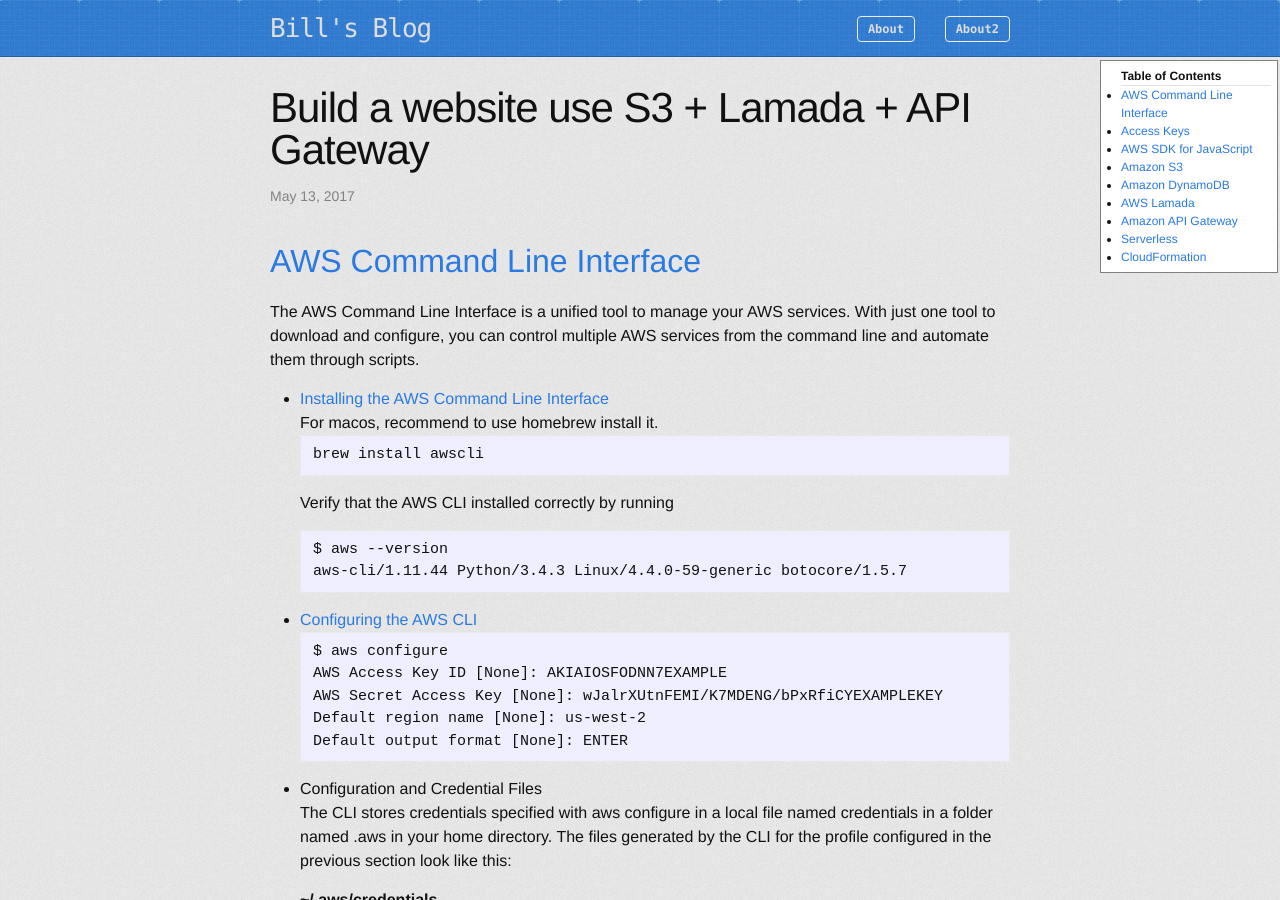
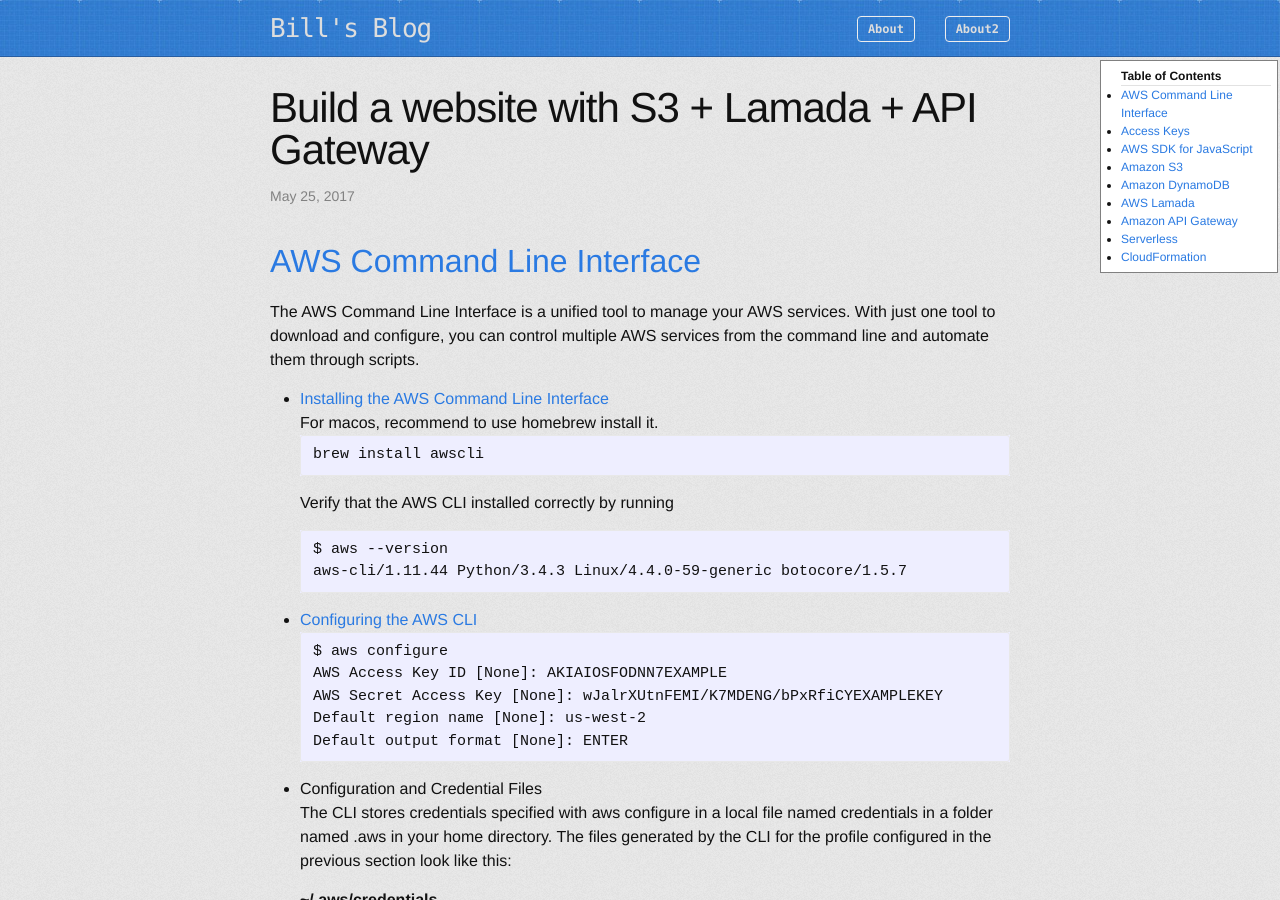
Before and after one commit to wf225/wf225.github.io, a Jekyll site: the page built from _posts/aws/2017-05-25-build-website-with-s3-lamada.md, in a window 1280 px wide and 900 px high. Built offline with Jekyll 4.4.1, drawn with Linux system fonts in a browser that asks for light colours; nearby versions of some CDN libraries; comment, search, counter and statistics services are not loaded.

Commit message:
Adjust the folder structure.

```diff
--- a/_posts/2017-05-13-AWS.md
+++ b/_posts/aws/2017-05-25-build-website-with-s3-lamada.md
@@ -1,7 +1,7 @@
 ---
 layout: post
-title:  "Build a website use S3 + Lamada + API Gateway"
-date:   2017-05-13 09:18:14 +0800
+title:  "Build a website with S3 + Lamada + API Gateway"
+date:   2017-05-25 09:18:14 +0800
 categories: AWS
 comments: true
 ---
```
Also changed, not shown: _posts/others/2017-05-23-quick-start-for-jekyll.md (renamed from _posts/2017-05-23-quick-start-for-jekyll.md).
